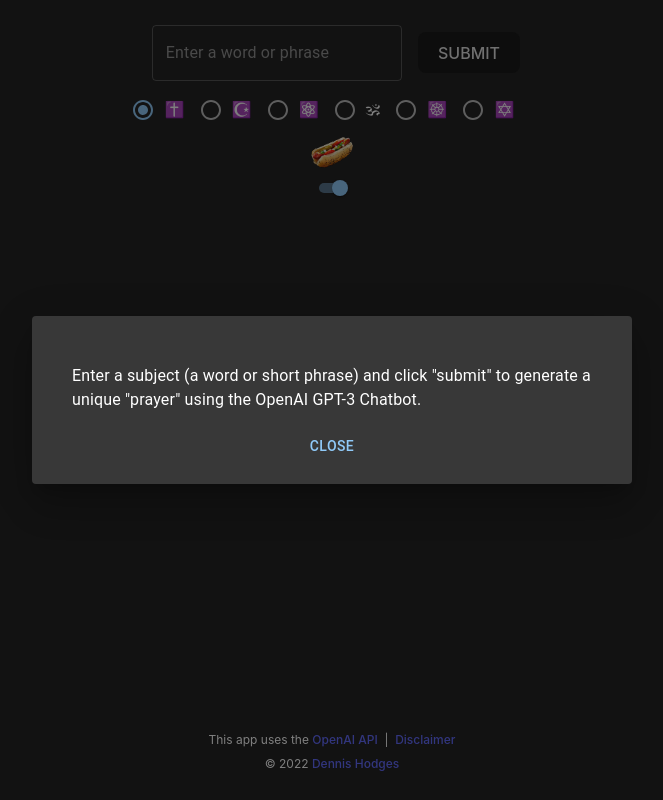
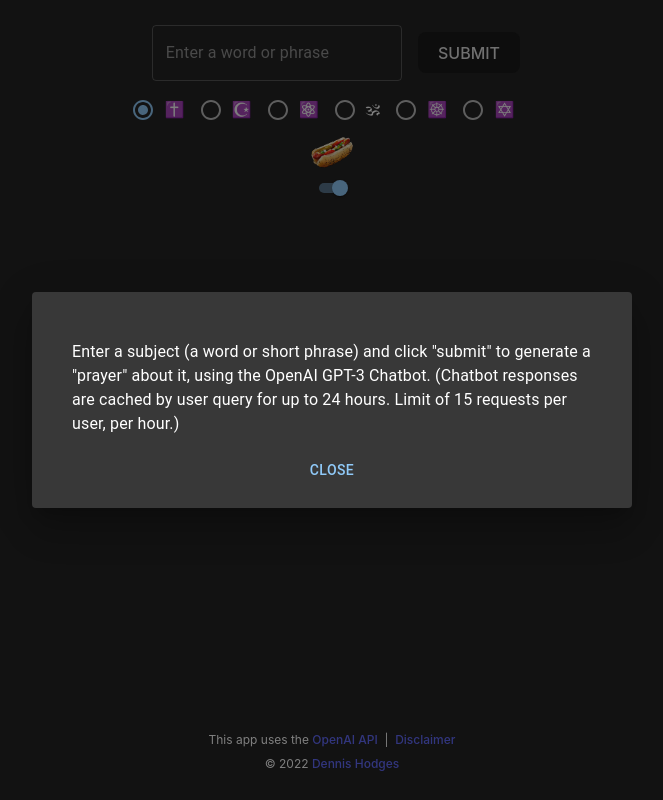
Before and after one commit to fermentationist/hot-dog-ma, a React (Vite) app: page / in a window 1280 px wide. Shown: the whole page, without its empty margins (308-971 px from the left). Built offline with nearby package versions, Linux system fonts and the light colour scheme.

Commit message:
Updated intro text. Removed dependency from useEffect in Home, that was causing intro message to show repeatedly.

```diff
--- a/src/pages/Home/index.jsx
+++ b/src/pages/Home/index.jsx
@@ -12,9 +12,9 @@ import useAlert from "../../hooks/useAlert";
 import useFetch from "../../hooks/useFetch";
 import { parseQueryString } from "../../utils/helpers.js";
 
-const INTRO = `Enter a subject (a word or short phrase) and click "submit" to generate a unique "prayer" using the OpenAI GPT-3 Chatbot.`;
+const INTRO = `Enter a subject (a word or short phrase) and click "submit" to generate a "prayer" about it, using the OpenAI GPT-3 Chatbot. (Chatbot responses are cached by user query for up to 24 hours. Limit of 15 requests per user, per hour.)`;
 
-const DISCLAIMER = `Intended for entertainment purposes only. Limit of 15 requests per hour. Prayers are NOT guaranteed to work. (Not unless you REALLY mean it.) No claims are made regarding the authenticity of generated prayers in relation to the selected target religion. Generated prayers may contain elements of hot dog orthodoxy. Use at your own spiritual risk.`;
+const DISCLAIMER = `Intended for entertainment purposes only. Limit of 15 requests per hour. Prayers are NOT guaranteed to work. No claims are made regarding the authenticity of generated prayers in relation to the selected target religion. Generated prayers may contain elements of hot dog orthodoxy. Use at your own spiritual risk.`;
 
 const StyledPage = styled(Page)`
   display: flex;
@@ -88,7 +88,7 @@ const Home = ({ startLoading, doneLoading }) => {
     } else {
       callAlertProm(INTRO).then(() => inputRef.current.focus());
     }
-  }, [window.location.href]);
+  }, []);
 
   useEffect(() => {
     let focusTimeout;
```
